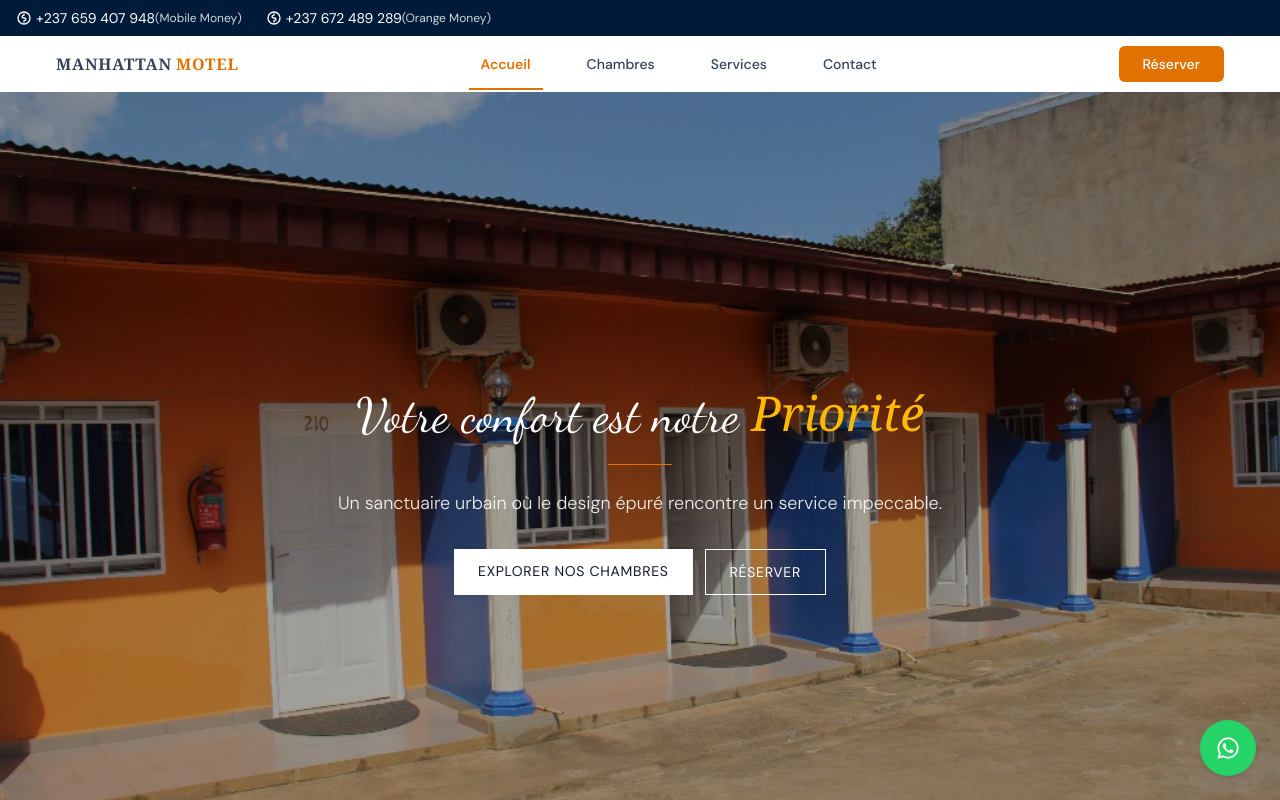
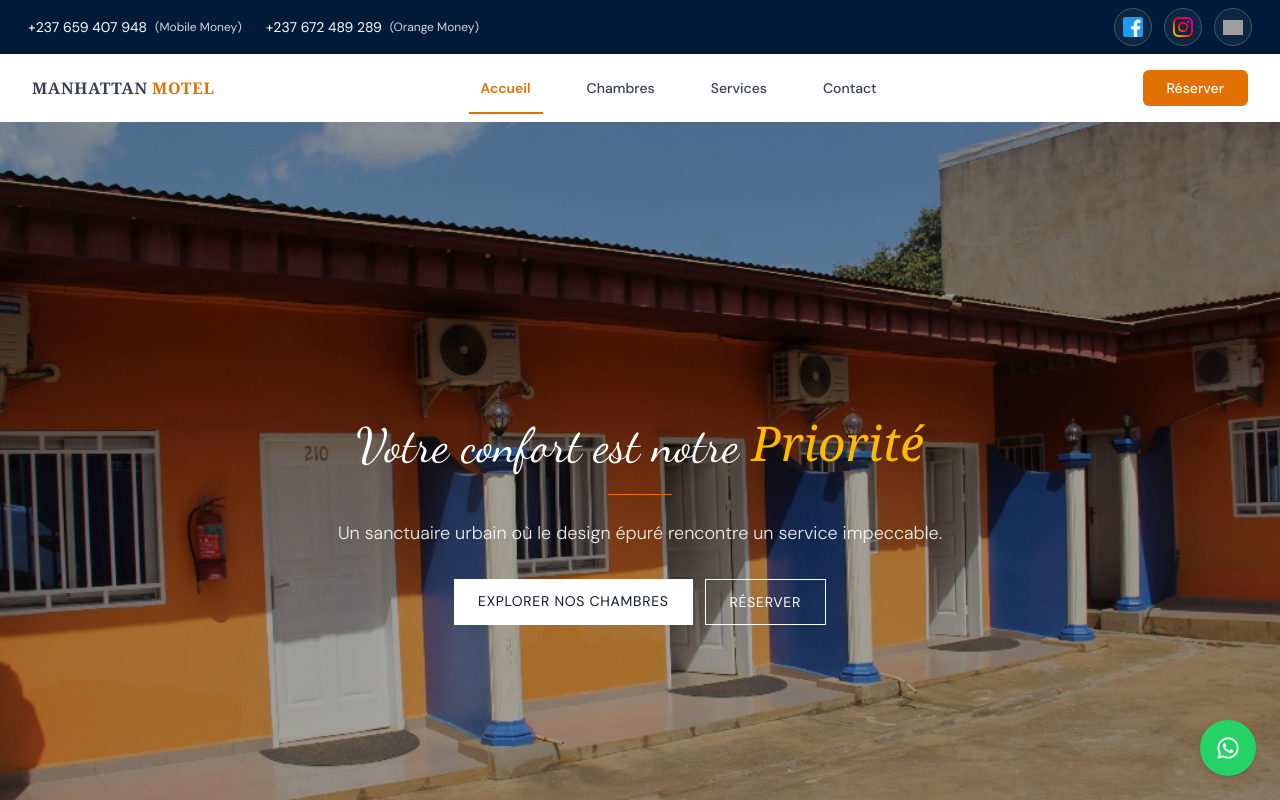
Before and after one commit to 1998-el/auberge, a Next.js app: page / in a window 1280 px wide. Shown: the top 800 px of the page. Built offline with nearby package versions, Linux system fonts and the light colour scheme; grey boxes are pictures that could not be loaded; a web font is replaced by a local one.

Commit message:
header:update

```diff
--- a/src/app/components/navbar/index.tsx
+++ b/src/app/components/navbar/index.tsx
@@ -29,43 +29,107 @@
 
   return (
     <div className="bg-transparent">
-      {/* Bannière supérieure */}
-      <div className="bg-[#001b39] text-white text-xs sm:text-sm py-2 px-4">
-        <div className="max-w-7xl mx-auto flex flex-wrap justify-between items-center gap-2 sm:gap-6">
-          {/* Logo mobile */}
-          <div className="flex items-center sm:hidden w-full justify-center">
-            <Image src="/logo/logo.png" alt="logo" width={70} height={50} priority />
-          </div>
+    {/* Bannière supérieure - Version améliorée mobile */}
+<div className="bg-[#001b39] text-white py-2 px-8 sm:py-2 sm:px-4 ">
+  <div className="max-w-7xl mx-auto px-3">
+    {/* Layout mobile empilé */}
+    <div className="flex flex-col sm:flex-row sm:flex-wrap sm:justify-between sm:items-center gap-2 sm:gap-4">
 
-          {/* Contacts */}
-          <div className="flex flex-col sm:flex-row sm:items-center sm:space-x-6 w-full sm:w-auto text-center sm:text-left space-y-1 sm:space-y-0">
-            <a href="tel:+237659407948" className="flex justify-center sm:justify-start items-center hover:text-amber-400 transition-colors text-xs sm:text-sm">
-              <svg className="w-4 h-4 mr-1" fill="none" stroke="currentColor" viewBox="0 0 24 24">
-                <path strokeLinecap="round" strokeLinejoin="round" strokeWidth="2" d="M12 8c-1.657 0-3 .895-3 2s1.343 2 3 2 3 .895 3 2-1.343 2-3 2m0-8V6m0 12v-2m9-4a9 9 0 11-18 0 9 9 0 0118 0z"/>
-              </svg>
-              +237 659 407 948 <span className="hidden sm:inline text-gray-300 text-xs">(Mobile Money)</span>
-            </a>
-
-            <a href="tel:+237672489289" className="flex justify-center sm:justify-start items-center hover:text-amber-400 transition-colors text-xs sm:text-sm">
-              <svg className="w-4 h-4 mr-1" fill="none" stroke="currentColor" viewBox="0 0 24 24">
-                <path strokeLinecap="round" strokeLinejoin="round" strokeWidth="2" d="M12 8c-1.657 0-3 .895-3 2s1.343 2 3 2 3 .895 3 2-1.343 2-3 2m0-8V6m0 12v-2m9-4a9 9 0 11-18 0 9 9 0 0118 0z"/>
-              </svg>
-              +237 672 489 289 <span className="hidden sm:inline text-gray-300 text-xs">(Orange Money)</span>
-            </a>
-          </div>
+      {/* Logo mobile - Centré en haut */}
+      <div className="flex justify-center sm:hidden pb-1 border-b border-gray-700/50">
+        <div className="relative w-16 h-12">
+          <Image
+            src="/logo/logo.png"
+            alt="logo"
+            fill
+            className="object-contain"
+            priority
+            sizes="64px"
+          />
         </div>
       </div>
 
+      {/* Contacts - Réorganisé pour mobile */}
+      <div className="flex flex-col xs:flex-row xs:justify-between sm:flex-row sm:items-center sm:space-x-4 lg:space-x-6 w-full sm:w-auto space-y-1 xs:space-y-0 sm:space-y-0">
+
+        {/* Premier numéro */}
+        <div className="flex flex-col xs:flex-row items-center justify-between xs:space-x-2 sm:space-x-3">
+          <a
+            href="tel:+237659407948"
+            className="flex items-center justify-center xs:justify-start hover:text-amber-400 transition-colors duration-200 text-xs sm:text-sm group flex-1"
+          >
+            <span className="relative flex items-center min-w-0">
+              <span className="hidden xs:inline mr-1">📱</span>
+              +237 659 407 948
+              <span className="hidden sm:inline text-gray-300 text-xs pl-2 whitespace-nowrap">
+                (Mobile Money)
+              </span>
+            </span>
+          </a>
+
+        </div>
+
+        {/* Séparateur visuel */}
+        <div className="hidden xs:block w-px h-4 bg-gray-600 mx-1"></div>
+
+        {/* Deuxième numéro */}
+        <div className="flex flex-col xs:flex-row items-center justify-between xs:space-x-2 sm:space-x-3">
+          <a
+            href="tel:+237672489289"
+            className="flex items-center justify-center xs:justify-start hover:text-amber-400 transition-colors duration-200 text-xs sm:text-sm group flex-1"
+          >
+            <span className="relative flex items-center min-w-0">
+              <span className="hidden xs:inline mr-1">📞</span>
+              +237 672 489 289
+              <span className="hidden sm:inline text-gray-300 text-xs pl-2 whitespace-nowrap">
+                (Orange Money)
+              </span>
+            </span>
+          </a>
+
+        </div>
+      </div>
+
+      {/* Réseaux sociaux - Optimisé mobile */}
+      <div className="hidden lg:flex justify-center pt-1 sm:pt-0 border-t border-gray-700/50 sm:border-t-0">
+        <div className="flex space-x-2 sm:space-x-3">
+          {['facebook', 'instagram', 'linkedin'].map((social) => (
+            <a
+              key={social}
+              href={`https://${social}.com/manhattanmotel`}
+              target="_blank"
+              rel="noopener noreferrer"
+              aria-label={`Suivez-nous sur ${social}`}
+              className="text-gray-400 hover:text-amber-400 transition-all duration-200 border border-gray-600 p-1.5 sm:p-2 rounded-full bg-amber-50/5 hover:bg-amber-600/20 active:scale-95 active:bg-amber-600/30"
+            >
+              <div className="relative w-4 h-4 sm:w-5 sm:h-5">
+                <Image
+                  src={`/social/${social}.png`}
+                  alt={`${social} icon`}
+                  fill
+                  className="object-contain"
+                  sizes="20px"
+                />
+              </div>
+            </a>
+          ))}
+        </div>
+      </div>
+    </div>
+
+
+  </div>
+</div>
       {/* Navigation principale */}
       <header
         className={`w-full z-50 transition-all duration-300 ${
           scrolled
-            ? 'fixed top-0 bg-white/95 backdrop-blur-sm border-b border-gray-200'
+            ? 'fixed top-0  bg-white/95 backdrop-blur-sm border-b border-gray-200'
             : 'bg-transparent'
         }`}
       >
-        <div className="max-w-7xl mx-auto px-4 sm:px-6">
-          <div className="flex justify-between items-center h-16 sm:h-14 px-2 sm:px-8">
+        <div className=" lg:py-2 md:px-4 sm:px-4">
+          <div className="max-w-7xl mx-auto flex flex-wrap justify-between items-center gap-2 sm:gap-6 md:px-4 px-4">
             {/* Logo desktop */}
             {/* <div className="hidden md:flex items-center">
               <Image src="/logo/logo.png" alt="logo" width={80} height={60} priority />
--- a/src/app/page.tsx
+++ b/src/app/page.tsx
@@ -60,7 +60,7 @@
                 imageSrc="https://i.pinimg.com/736x/13/84/32/1384328f75c54b741957546ffc8539e6.jpg"
                 imageAlt="Chambre d'hôtel luxueuse et moderne"
                 title="Votre tranquillité, notre priorité"
-                description="Nos suites exclusives allient confort et élégance au cœur de la ville. Chaque espace a été pensé pour votre bien-être, avec un service discret et attentif disponible 24h/24."
+                description="Nos chambres haut de standing, réputées pour leur confort exceptionnel, allient élégance et raffinement au cœur de la ville. Chaque espace a été conçu pour votre bien-être, avec un service discret et attentionné disponible 24h/24."
                 imagePosition="right"
                 linkHref="/chambres"
                 linkText="Découvrir nos suites"
```
